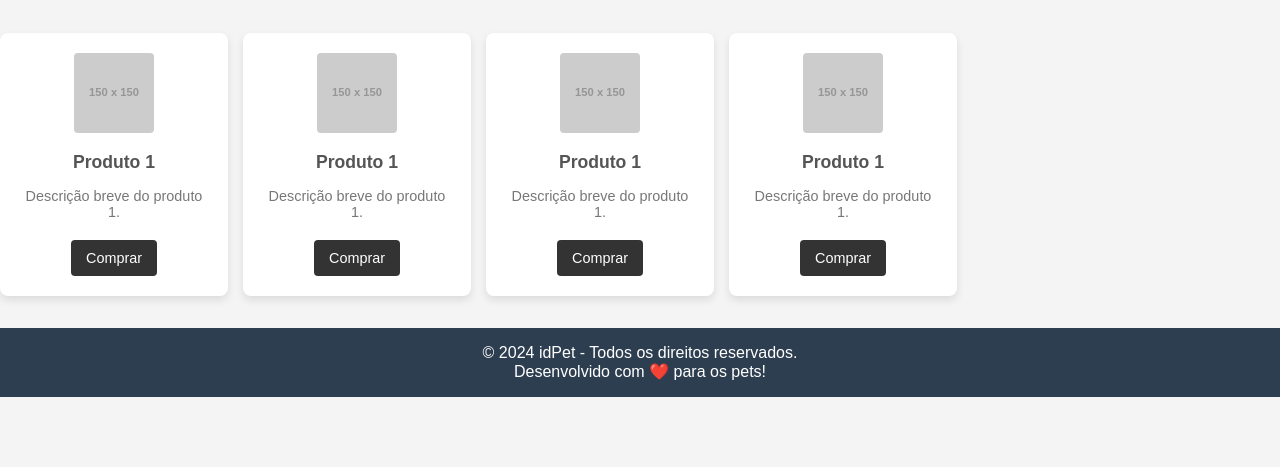
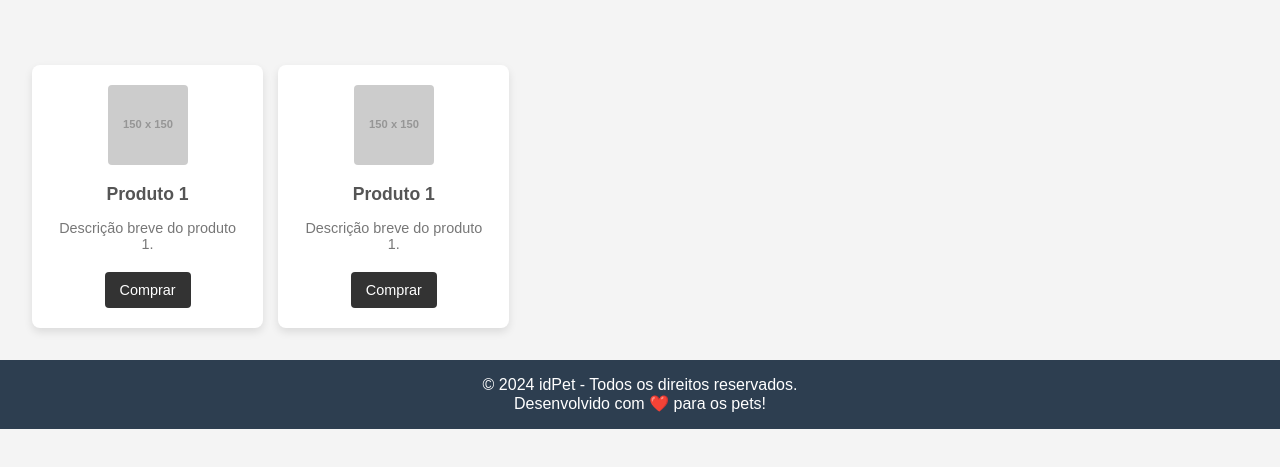
Before and after one commit to Marleyedrg/idPet, a plain HTML site: page index.html in a window 1280 px wide. Shown: the part 247-714 px from the top of the page. Drawn offline with Linux system fonts and the light colour scheme; placeholder pictures from the web are drawn by us.

Commit message:
🔌fixing little things

```diff
--- a/index.html
+++ b/index.html
@@ -6,6 +6,7 @@
     <title>idPet - Seu Pet Shop de Confiança</title>
     <link rel="stylesheet" href="style.css">
     <script src="script.js" defer></script>
+    <script src="components/components.js" defer></script>
 </head>
 <body>
     <!-- Navbar -->
@@ -29,12 +30,16 @@
         <img src="src/logo1.ico" alt="Logo do idPet" class="logo-footer">
     </section>
 
-    <div class="product-grid">
-        <div class="product-card">
-            <img src="https://via.placeholder.com/150" alt="Produto 1" class="product-img">
-            <h3>Produto 1</h3>
-            <p>Descrição breve do produto 1.</p>
-            <button>Comprar</button>
+    <productfilter>
+    </productfilter>
+
+    <div class="grid">
+        <div class="product-grid">
+            <div class="product-card">
+                <img src="https://via.placeholder.com/150" alt="Produto 1" class="product-img">
+                <h3>Produto 1</h3>
+                <p>Descrição breve do produto 1.</p>
+                <button>Comprar</button>
         </div>
 
         <div class="product-card">
@@ -44,19 +49,9 @@
             <button>Comprar</button>
         </div>
 
-        <div class="product-card">
-            <img src="https://via.placeholder.com/150" alt="Produto 1" class="product-img">
-            <h3>Produto 1</h3>
-            <p>Descrição breve do produto 1.</p>
-            <button>Comprar</button>
-        </div>
+    </div>
 
-        <div class="product-card">
-            <img src="https://via.placeholder.com/150" alt="Produto 1" class="product-img">
-            <h3>Produto 1</h3>
-            <p>Descrição breve do produto 1.</p>
-            <button>Comprar</button>
-        </div>
+
 
     </div>
 
--- a/style.css
+++ b/style.css
@@ -58,14 +58,17 @@
             text-align: center;
         }
 
+        .grid{
+            display: flex;
+            justify-content: center;
+            align-items: center;
+            margin: 2rem;
+        }
+
         .product-grid {
             display: grid;
             grid-template-columns: repeat(5, 1fr); /* Define 5 colunas */
             gap: 15px;
-            max-width: 1200px;
-            width: 100%;
-            justify-content: center;
-            align-items: center;
         }
 
 
```
Also changed, not shown: 1 other file.
